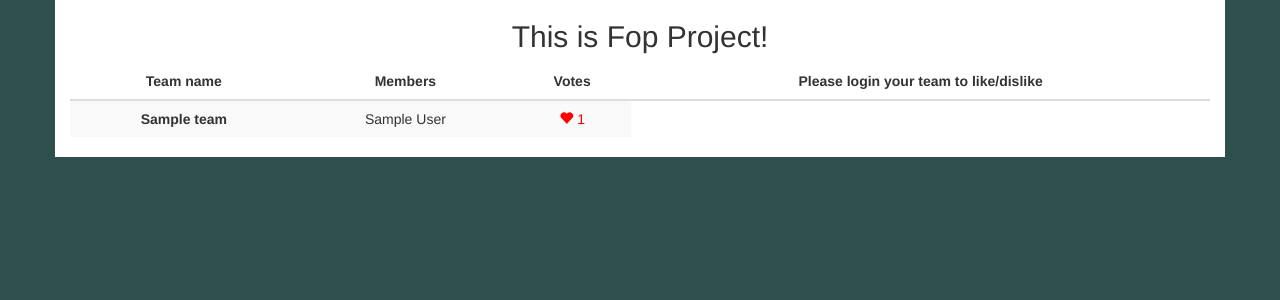
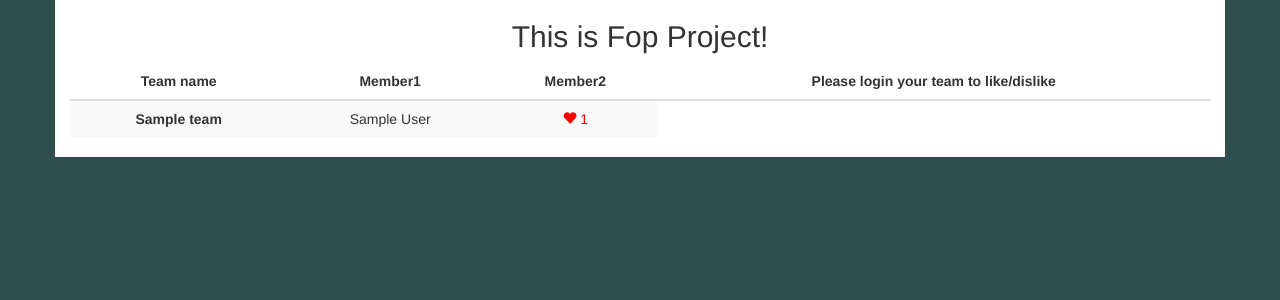
Before and after one commit to Kianoosh76/fop-project, a Django app: page / in a window 1280 px wide. Shown: the top 300 px of the page. Run offline with Django 3.2, Linux system fonts and the light colour scheme; tables that the repository leaves empty hold one stand-in row (values such as "Sample post"); some libraries are stand-ins or nearby versions.

Commit message:
little changes in votes page

```diff
--- a/teams/templates/teams/list.html
+++ b/teams/templates/teams/list.html
@@ -15,8 +15,8 @@
                 <thead>
                 <tr>
                     <th>Team name</th>
-                    <th>Members</th>
-                                        <th>Votes</th>
+                    <th>Member1</th>
+                    <th>Member2</th>
 
                     <th>
                     {% if request.user.team %}
```
